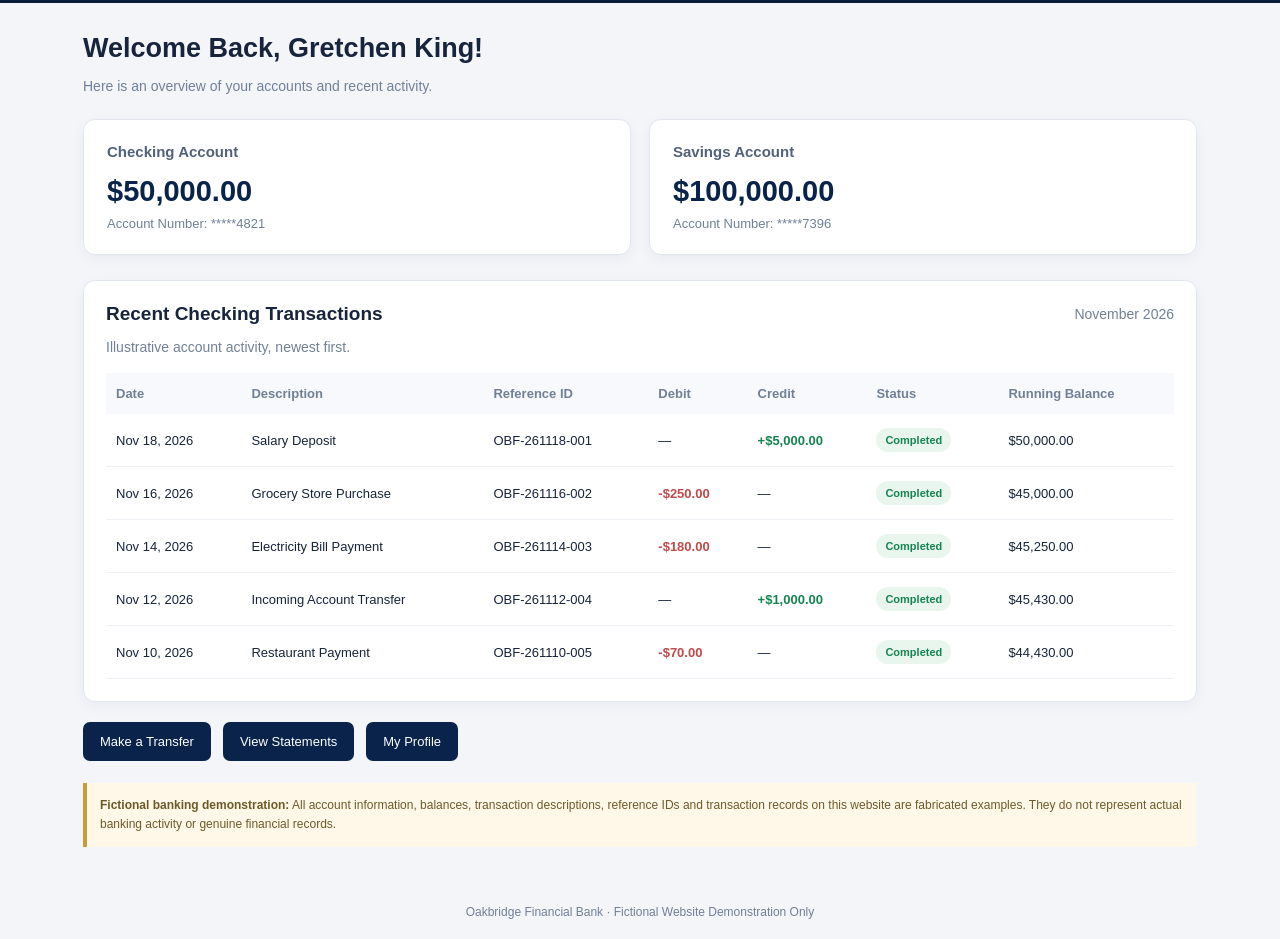
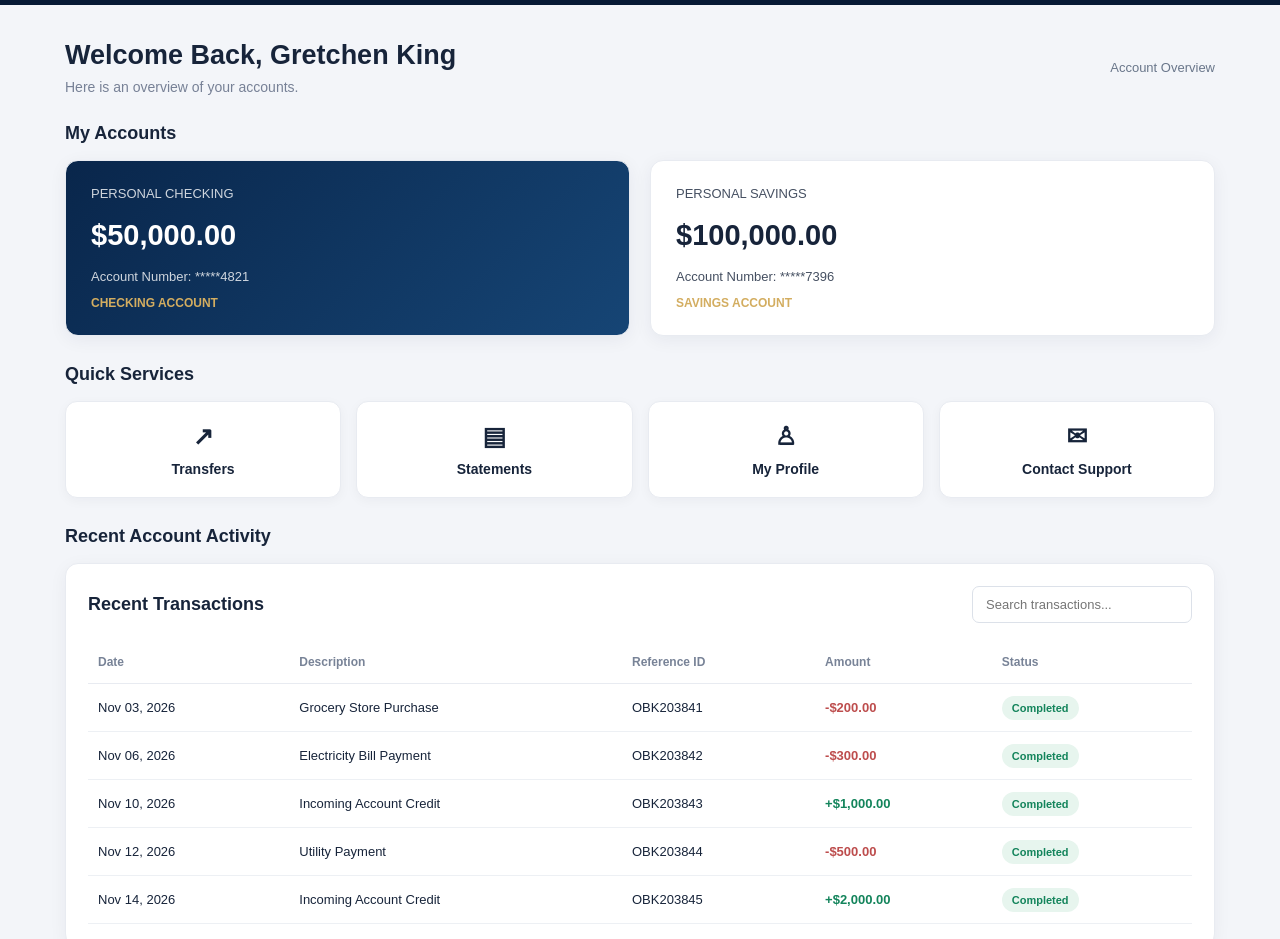
Before and after one commit to kiddablaise/oakbridge-premium-bank, a plain HTML site: page dashboard.html in a window 1280 px wide. Shown: the part 61-1000 px from the top of the page. Drawn offline with Linux system fonts and the light colour scheme.

Commit message:
Update dashboard.html

```diff
--- a/dashboard.html
+++ b/dashboard.html
@@ -10,67 +10,459 @@
 
 <meta name="viewport" content="width=device-width, initial-scale=1.0">
 
-<title>Oakbridge Financial Bank | Dashboard</title>
+<title>Dashboard | Oakbridge Financial Bank</title>
 
 <style>
 
-*{box-sizing:border-box}
+* {
 
-body{margin:0;font-family:Arial,sans-serif;background:#f3f5f9;color:#17243b}
+    box-sizing: border-box;
 
-header{background:#071b3a;color:white;padding:20px 5%;display:flex;justify-content:space-between;align-items:center;flex-wrap:wrap;gap:15px}
+    margin: 0;
 
-.brand{font-size:21px;font-weight:bold;letter-spacing:1px}
+    padding: 0;
 
-nav{display:flex;gap:15px;flex-wrap:wrap}
+}
 
-nav a{color:white;text-decoration:none;font-size:13px}
+body {
 
-main{max-width:1150px;margin:30px auto;padding:0 18px}
+    font-family: Arial, sans-serif;
 
-h1{font-size:27px;margin-bottom:6px}
+    background: #f3f5f9;
 
-.muted{color:#718096;font-size:14px}
+    color: #17243a;
 
-.accounts{display:grid;grid-template-columns:repeat(auto-fit,minmax(240px,1fr));gap:18px;margin:25px 0}
+}
 
-.account{background:white;padding:23px;border-radius:12px;border:1px solid #e2e7ef;box-shadow:0 4px 15px #1020400b}
+header {
 
-.account h3{margin:0 0 15px;color:#52627b;font-size:15px}
+    background: #071a35;
 
-.balance{font-size:29px;font-weight:bold;color:#09234a;margin:8px 0}
+    color: white;
 
-.number{font-size:13px;color:#718096}
+    padding: 20px 6%;
 
-.section{background:white;padding:22px;border-radius:12px;margin-top:24px;border:1px solid #e2e7ef;box-shadow:0 4px 15px #1020400b}
+    display: flex;
 
-.section-head{display:flex;justify-content:space-between;align-items:center;gap:10px;flex-wrap:wrap}
+    justify-content: space-between;
 
-h2{font-size:19px;margin:0}
+    align-items: center;
 
-.table-wrap{overflow-x:auto;margin-top:18px}
+    flex-wrap: wrap;
 
-table{width:100%;border-collapse:collapse;min-width:850px;font-size:13px}
+    gap: 15px;
 
-th{text-align:left;color:#718096;background:#f7f9fc;padding:13px 10px}
+}
 
-td{padding:14px 10px;border-bottom:1px solid #edf0f5}
+.logo {
 
-.credit{color:#168451;font-weight:bold}
+    font-size: 22px;
 
-.debit{color:#c04a4a;font-weight:bold}
+    font-weight: bold;
 
-.status{display:inline-block;padding:6px 9px;border-radius:20px;background:#e8f6ee;color:#168451;font-size:11px;font-weight:bold}
+    letter-spacing: 1px;
 
-.actions{display:flex;gap:12px;flex-wrap:wrap;margin-top:20px}
+}
 
-.actions a{background:#09234a;color:white;text-decoration:none;padding:12px 17px;border-radius:7px;font-size:13px}
+.logo span {
 
-.notice{background:#fff8e8;border-left:4px solid #c89b36;padding:13px;margin-top:22px;font-size:12px;line-height:1.6;color:#6e592b}
+    color: #d6ad55;
 
-footer{text-align:center;color:#718096;font-size:12px;padding:28px}
+}
 
-@media(max-width:600px){header{align-items:flex-start;flex-direction:column}h1{font-size:23px}.section{padding:15px}}
+nav {
+
+    display: flex;
+
+    flex-wrap: wrap;
+
+    gap: 17px;
+
+}
+
+nav a {
+
+    color: #e9edf5;
+
+    text-decoration: none;
+
+    font-size: 13px;
+
+}
+
+nav a:hover {
+
+    color: #e4bd68;
+
+}
+
+.container {
+
+    width: 90%;
+
+    max-width: 1150px;
+
+    margin: 35px auto;
+
+}
+
+.welcome {
+
+    display: flex;
+
+    justify-content: space-between;
+
+    align-items: center;
+
+    flex-wrap: wrap;
+
+    gap: 15px;
+
+    margin-bottom: 28px;
+
+}
+
+.welcome h1 {
+
+    font-size: 27px;
+
+    margin-bottom: 8px;
+
+}
+
+.welcome p {
+
+    color: #778196;
+
+    font-size: 14px;
+
+}
+
+.date {
+
+    color: #69768a;
+
+    font-size: 13px;
+
+}
+
+.section-title {
+
+    font-size: 18px;
+
+    margin: 28px 0 16px;
+
+}
+
+.accounts {
+
+    display: grid;
+
+    grid-template-columns: repeat(auto-fit, minmax(240px, 1fr));
+
+    gap: 20px;
+
+}
+
+.account-card {
+
+    background: white;
+
+    padding: 25px;
+
+    border-radius: 13px;
+
+    box-shadow: 0 4px 18px rgba(10, 30, 60, 0.06);
+
+    border: 1px solid #e8ebf1;
+
+}
+
+.account-card.primary {
+
+    background: linear-gradient(135deg, #09264b, #164575);
+
+    color: white;
+
+}
+
+.account-label {
+
+    font-size: 13px;
+
+    opacity: .8;
+
+    margin-bottom: 18px;
+
+}
+
+.balance {
+
+    font-size: 29px;
+
+    font-weight: bold;
+
+    margin-bottom: 17px;
+
+}
+
+.account-number {
+
+    font-size: 13px;
+
+    opacity: .8;
+
+}
+
+.account-type {
+
+    font-size: 12px;
+
+    color: #d3ad60;
+
+    margin-top: 12px;
+
+    font-weight: bold;
+
+}
+
+.quick-actions {
+
+    display: grid;
+
+    grid-template-columns: repeat(auto-fit, minmax(145px, 1fr));
+
+    gap: 15px;
+
+}
+
+.action {
+
+    background: white;
+
+    border: 1px solid #e8ebf1;
+
+    padding: 20px 12px;
+
+    border-radius: 12px;
+
+    text-align: center;
+
+    text-decoration: none;
+
+    color: #17243a;
+
+    font-size: 14px;
+
+    font-weight: bold;
+
+    box-shadow: 0 3px 12px rgba(10,30,60,.04);
+
+}
+
+.action:hover {
+
+    border-color: #d6ad55;
+
+    transform: translateY(-2px);
+
+}
+
+.action-icon {
+
+    display: block;
+
+    font-size: 25px;
+
+    margin-bottom: 10px;
+
+}
+
+.activity-box {
+
+    background: white;
+
+    border: 1px solid #e8ebf1;
+
+    border-radius: 13px;
+
+    padding: 22px;
+
+    box-shadow: 0 4px 18px rgba(10,30,60,.05);
+
+}
+
+.activity-heading {
+
+    display: flex;
+
+    justify-content: space-between;
+
+    align-items: center;
+
+    gap: 12px;
+
+    flex-wrap: wrap;
+
+    margin-bottom: 18px;
+
+}
+
+.activity-heading h2 {
+
+    font-size: 18px;
+
+}
+
+.search {
+
+    padding: 10px 13px;
+
+    border: 1px solid #dce1e9;
+
+    border-radius: 7px;
+
+    width: 220px;
+
+    max-width: 100%;
+
+    font-size: 13px;
+
+}
+
+.table-wrap {
+
+    overflow-x: auto;
+
+}
+
+table {
+
+    width: 100%;
+
+    border-collapse: collapse;
+
+    min-width: 650px;
+
+}
+
+th {
+
+    text-align: left;
+
+    color: #788397;
+
+    font-size: 12px;
+
+    padding: 14px 10px;
+
+    border-bottom: 1px solid #e8ebf1;
+
+}
+
+td {
+
+    padding: 16px 10px;
+
+    border-bottom: 1px solid #edf0f4;
+
+    font-size: 13px;
+
+}
+
+.credit {
+
+    color: #13845b;
+
+    font-weight: bold;
+
+}
+
+.debit {
+
+    color: #bd4d4d;
+
+    font-weight: bold;
+
+}
+
+.status {
+
+    color: #13845b;
+
+    background: #e7f5ee;
+
+    padding: 6px 10px;
+
+    border-radius: 20px;
+
+    font-size: 11px;
+
+    font-weight: bold;
+
+}
+
+footer {
+
+    text-align: center;
+
+    padding: 25px;
+
+    color: #8993a3;
+
+    font-size: 12px;
+
+    margin-top: 35px;
+
+}
+
+@media(max-width: 600px) {
+
+    header {
+
+        align-items: flex-start;
+
+    }
+
+    nav {
+
+        gap: 12px;
+
+    }
+
+    .container {
+
+        width: 92%;
+
+        margin-top: 25px;
+
+    }
+
+    .welcome h1 {
+
+        font-size: 23px;
+
+    }
+
+    .balance {
+
+        font-size: 26px;
+
+    }
+
+    .activity-box {
+
+        padding: 15px;
+
+    }
+
+    .search {
+
+        width: 100%;
+
+    }
+
+}
 
 </style>
 
@@ -80,215 +472,271 @@ footer{text-align:center;color:#718096;font-size:12px;padding:28px}
 
 <header>
 
-<div class="brand">OAKBRIDGE FINANCIAL BANK</div>
+    <div class="logo">OAKBRIDGE <span>FINANCIAL</span></div>
 
-<nav>
+    <nav>
 
-<a href="index.html">Home</a>
+        <a href="index.html">Home</a>
 
-<a href="dashboard.html">Dashboard</a>
+        <a href="dashboard.html">Dashboard</a>
 
-<a href="transfers.html">Transfers</a>
+        <a href="transfers.html">Transfers</a>
 
-<a href="statements.html">Statements</a>
+        <a href="statements.html">Statements</a>
 
-<a href="profile.html">Profile</a>
+        <a href="profile.html">Profile</a>
 
-<a href="contact.html">Contact</a>
+        <a href="contact.html">Contact</a>
 
-<a href="login.html">Logout</a>
+        <a href="login.html">Logout</a>
 
-</nav>
+    </nav>
 
 </header>
 
-<main>
+<main class="container">
 
-<h1>Welcome Back, Gretchen King!</h1>
+    <section class="welcome">
 
-<p class="muted">Here is an overview of your accounts and recent activity.</p>
+        <div>
 
-<div class="accounts">
+            <h1>Welcome Back, Gretchen King</h1>
 
-<div class="account">
+            <p>Here is an overview of your accounts.</p>
 
-<h3>Checking Account</h3>
+        </div>
 
-<div class="balance">$50,000.00</div>
+        <div class="date">Account Overview</div>
 
-<div class="number">Account Number: *****4821</div>
+    </section>
 
-</div>
+    <h2 class="section-title">My Accounts</h2>
 
-<div class="account">
+    <section class="accounts">
 
-<h3>Savings Account</h3>
+        <div class="account-card primary">
 
-<div class="balance">$100,000.00</div>
+            <div class="account-label">PERSONAL CHECKING</div>
 
-<div class="number">Account Number: *****7396</div>
+            <div class="balance">$50,000.00</div>
 
-</div>
+            <div class="account-number">Account Number: *****4821</div>
 
-</div>
+            <div class="account-type">CHECKING ACCOUNT</div>
 
-<div class="section">
+        </div>
 
-<div class="section-head">
+        <div class="account-card">
 
-<h2>Recent Checking Transactions</h2>
+            <div class="account-label">PERSONAL SAVINGS</div>
 
-<span class="muted">November 2026</span>
+            <div class="balance">$100,000.00</div>
 
-</div>
+            <div class="account-number">Account Number: *****7396</div>
 
-<p class="muted">Illustrative account activity, newest first.</p>
+            <div class="account-type">SAVINGS ACCOUNT</div>
 
-<div class="table-wrap">
+        </div>
 
-<table>
+    </section>
 
-<thead>
+    <h2 class="section-title">Quick Services</h2>
 
-<tr>
+    <section class="quick-actions">
 
-<th>Date</th>
+        <a class="action" href="transfers.html">
 
-<th>Description</th>
+            <span class="action-icon">↗</span>
 
-<th>Reference ID</th>
+            Transfers
 
-<th>Debit</th>
+        </a>
 
-<th>Credit</th>
+        <a class="action" href="statements.html">
 
-<th>Status</th>
+            <span class="action-icon">▤</span>
 
-<th>Running Balance</th>
+            Statements
 
-</tr>
+        </a>
 
-</thead>
+        <a class="action" href="profile.html">
 
-<tbody>
+            <span class="action-icon">♙</span>
 
-<tr>
+            My Profile
 
-<td>Nov 18, 2026</td>
+        </a>
 
-<td>Salary Deposit</td>
+        <a class="action" href="contact.html">
 
-<td>OBF-261118-001</td>
+            <span class="action-icon">✉</span>
 
-<td>—</td>
+            Contact Support
 
-<td class="credit">+$5,000.00</td>
+        </a>
 
-<td><span class="status">Completed</span></td>
+    </section>
 
-<td>$50,000.00</td>
+    <h2 class="section-title">Recent Account Activity</h2>
 
-</tr>
+    <section class="activity-box">
 
-<tr>
+        <div class="activity-heading">
 
-<td>Nov 16, 2026</td>
+            <h2>Recent Transactions</h2>
 
-<td>Grocery Store Purchase</td>
+            <input
 
-<td>OBF-261116-002</td>
+                class="search"
 
-<td class="debit">-$250.00</td>
+                type="search"
 
-<td>—</td>
+                id="transactionSearch"
 
-<td><span class="status">Completed</span></td>
+                placeholder="Search transactions..."
 
-<td>$45,000.00</td>
+                onkeyup="filterTransactions()"
 
-</tr>
+            >
 
-<tr>
+        </div>
 
-<td>Nov 14, 2026</td>
+        <div class="table-wrap">
 
-<td>Electricity Bill Payment</td>
+            <table>
 
-<td>OBF-261114-003</td>
+                <thead>
 
-<td class="debit">-$180.00</td>
+                    <tr>
 
-<td>—</td>
+                        <th>Date</th>
 
-<td><span class="status">Completed</span></td>
+                        <th>Description</th>
 
-<td>$45,250.00</td>
+                        <th>Reference ID</th>
 
-</tr>
+                        <th>Amount</th>
 
-<tr>
+                        <th>Status</th>
 
-<td>Nov 12, 2026</td>
+                    </tr>
 
-<td>Incoming Account Transfer</td>
+                </thead>
 
-<td>OBF-261112-004</td>
+                <tbody id="transactionRows">
 
-<td>—</td>
+                    <tr>
 
-<td class="credit">+$1,000.00</td>
+                        <td>Nov 03, 2026</td>
 
-<td><span class="status">Completed</span></td>
+                        <td>Grocery Store Purchase</td>
 
-<td>$45,430.00</td>
+                        <td>OBK203841</td>
 
-</tr>
+                        <td class="debit">-$200.00</td>
 
-<tr>
+                        <td><span class="status">Completed</span></td>
 
-<td>Nov 10, 2026</td>
+                    </tr>
 
-<td>Restaurant Payment</td>
+                    <tr>
 
-<td>OBF-261110-005</td>
+                        <td>Nov 06, 2026</td>
 
-<td class="debit">-$70.00</td>
+                        <td>Electricity Bill Payment</td>
 
-<td>—</td>
+                        <td>OBK203842</td>
 
-<td><span class="status">Completed</span></td>
+                        <td class="debit">-$300.00</td>
 
-<td>$44,430.00</td>
+                        <td><span class="status">Completed</span></td>
 
-</tr>
+                    </tr>
 
-</tbody>
+                    <tr>
 
-</table>
+                        <td>Nov 10, 2026</td>
 
-</div>
+                        <td>Incoming Account Credit</td>
 
-</div>
+                        <td>OBK203843</td>
 
-<div class="actions">
+                        <td class="credit">+$1,000.00</td>
 
-<a href="transfers.html">Make a Transfer</a>
+                        <td><span class="status">Completed</span></td>
 
-<a href="statements.html">View Statements</a>
+                    </tr>
 
-<a href="profile.html">My Profile</a>
+                    <tr>
 
-</div>
+                        <td>Nov 12, 2026</td>
 
-<div class="notice">
+                        <td>Utility Payment</td>
 
-<strong>Fictional banking demonstration:</strong> All account information, balances, transaction descriptions, reference IDs and transaction records on this website are fabricated examples. They do not represent actual banking activity or genuine financial records.
+                        <td>OBK203844</td>
 
-</div>
+                        <td class="debit">-$500.00</td>
+
+                        <td><span class="status">Completed</span></td>
+
+                    </tr>
+
+                    <tr>
+
+                        <td>Nov 14, 2026</td>
+
+                        <td>Incoming Account Credit</td>
+
+                        <td>OBK203845</td>
+
+                        <td class="credit">+$2,000.00</td>
+
+                        <td><span class="status">Completed</span></td>
+
+                    </tr>
+
+                </tbody>
+
+            </table>
+
+        </div>
+
+    </section>
 
 </main>
 
-<footer>Oakbridge Financial Bank · Fictional Website Demonstration Only</footer>
+<footer>
+
+    © 2026 Oakbridge Financial Bank
+
+</footer>
+
+<script>
+
+function filterTransactions() {
+
+    const input = document.getElementById("transactionSearch");
+
+    const filter = input.value.toLowerCase();
+
+    const rows = document.querySelectorAll("#transactionRows tr");
+
+    rows.forEach(row => {
+
+        row.style.display =
+
+            row.textContent.toLowerCase().includes(filter)
+
+            ? ""
+
+            : "none";
+
+    });
+
+}
+
+</script>
 
 </body>
 
```
